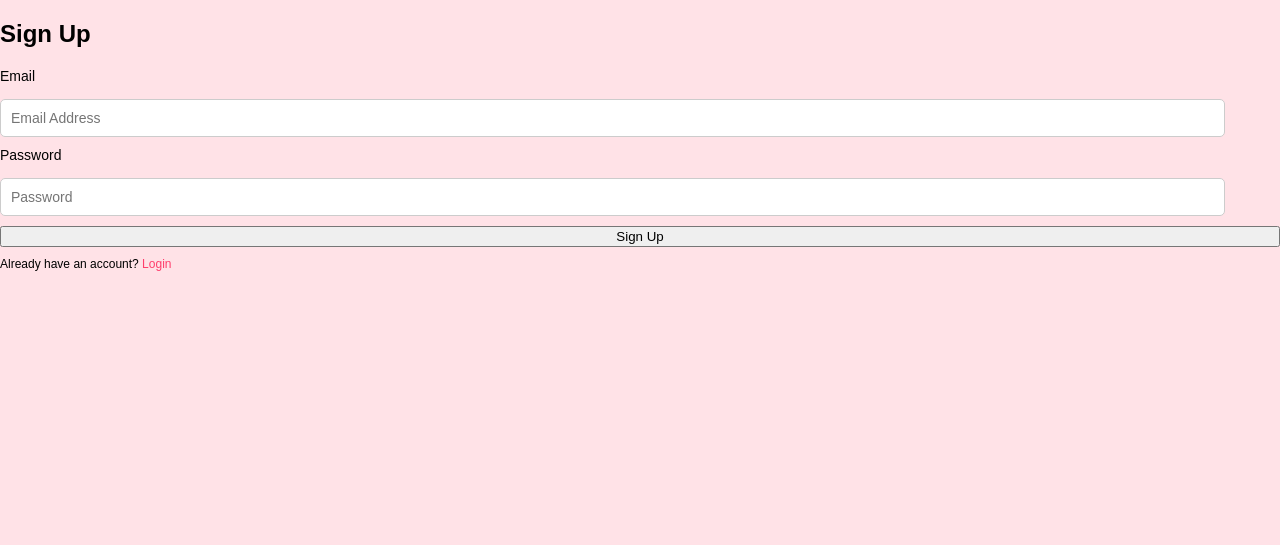
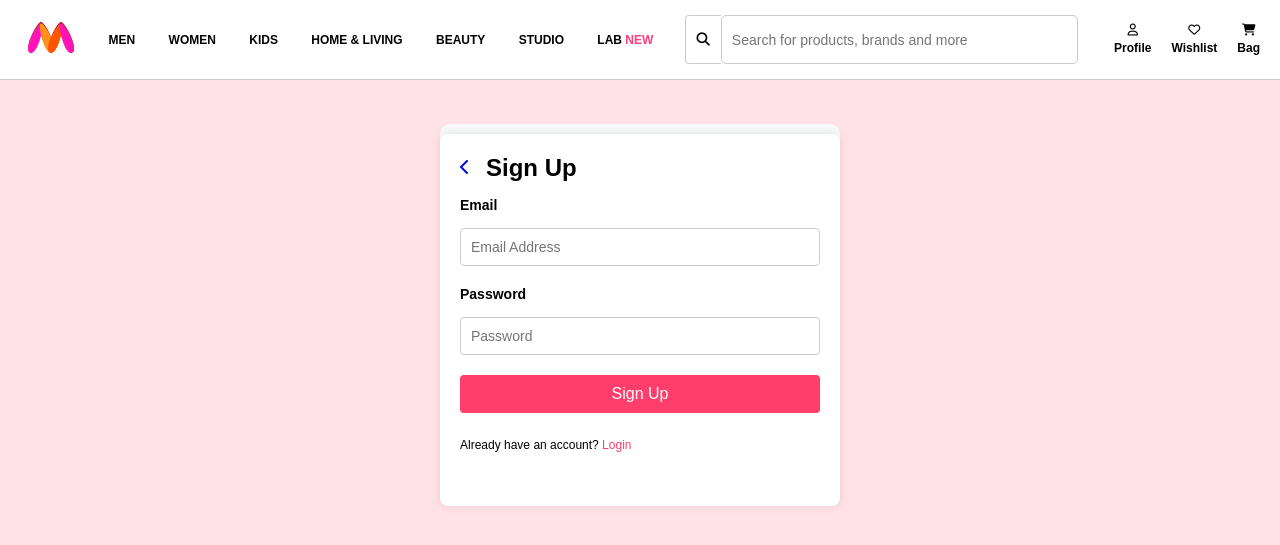
Before and after one commit to vansheeekaaa/FashionLab, a Django app: page /signup/ in a window 1280 px wide. Shown: the top 545 px of the page. Run offline with Django 5.2, Linux system fonts and the light colour scheme.

Commit message:
Signup page css done

```diff
--- a/myntra/settings.py
+++ b/myntra/settings.py
@@ -19,6 +19,8 @@ SECRET_KEY = "django-insecure-68a=e9wod@9u%sfcnui!m2*l!+bfi9l_*j)11jjrf*u7-psjaq
 DEBUG = True
 
 ALLOWED_HOSTS = []
+
+APPEND_SLASH = False
 
 INSTALLED_APPS = [
     'django.contrib.admin',
--- /dev/null
+++ b/static/css/signup.css
@@ -0,0 +1,64 @@
+.mobile-screen {
+    display: flex;
+    justify-content: center;
+    align-items: center;
+    height: 43vh;
+    background-color: #f8f9fa;
+    margin-top: 44px;
+}
+
+.screen-content {
+    width: 100%;
+    max-width: 421px;
+    padding: 20px;
+    background: #fff;
+    border-radius: 8px;
+    box-shadow: 0 0 10px rgba(0, 0, 0, 0.1);
+    height: 332px;
+    margin-top: 48px;
+}
+
+.container {
+    display: flex;
+    gap: 16px;
+    text-align: center;
+    align-items: center;
+}
+
+.signup-container {
+    display: flex;
+    flex-direction: column;
+    gap: 15px;
+}
+
+.signup-container h2 {
+    margin: 0;
+    /* font-family: 'Permanent Marker', cursive; */
+}
+
+.signup-container label {
+    font-weight: bold;
+}
+
+.signup-container input {
+    width: 94%;
+    padding: 10px;
+    margin-bottom: 10px;
+    border: 1px solid #ccc;
+    border-radius: 4px;
+}
+
+.signup-btn {
+    width: 100%;
+    padding: 10px;
+    background-color: #ff3e6c;
+    border: none;
+    border-radius: 4px;
+    color: #fff;
+    font-size: 16px;
+    cursor: pointer;
+}
+
+.signup-btn:hover {
+    background-color: #fb5a91;
+}
--- a/templates/signup.html
+++ b/templates/signup.html
@@ -1,6 +1,7 @@
 {% load static %}
 <!DOCTYPE html>
 <html lang="en">
+
 <head>
     <link rel="preconnect" href="https://fonts.googleapis.com">
     <link rel="preconnect" href="https://fonts.gstatic.com" crossorigin>
@@ -9,11 +10,51 @@
         integrity="sha512-SnH5WK+bZxgPHs44uWIX+LLJAJ9/2PkPKZ5QiAj6Ta86w+fsb2TkcmfRyVX3pBnMFcV7oQPJkl9QevSCWr3W6A=="
         crossorigin="anonymous" referrerpolicy="no-referrer" />
     <link rel="stylesheet" href="{% static 'css/lab.css' %}">
+    <link rel="stylesheet" href="{% static 'css/signup.css' %}">
     <title>Sign Up</title>
 </head>
+
 <body>
+    <nav class="navbar">
+        <div class="navbar-logo">
+            <img src="{% static 'Images/New-Myntra-Logo.png' %}" alt="Logo">
+        </div>
+        <div class="navbar-links">
+            <a href="#">MEN</a>
+            <a href="#">WOMEN</a>
+            <a href="#">KIDS</a>
+            <a href="#">HOME & LIVING</a>
+            <a href="#">BEAUTY</a>
+            <a href="#">STUDIO</a>
+            <a href="{% url 'lab' %}">LAB <span class="new-label">NEW</span></a>
+        </div>
+        <div class="navbar-search">
+            <button type="submit"><i class="fa-solid fa-magnifying-glass"></i></button>
+            <input type="text" placeholder="Search for products, brands and more">
+        </div>
+        <div class="navbar-icons">
+            <a href="#" class="icon-item">
+                <i class="fa-regular fa-user"></i>
+                <span>Profile</span>
+            </a>
+            <a href="#" class="icon-item">
+                <i class="fa-regular fa-heart"></i>
+                <span>Wishlist</span>
+            </a>
+            <a href="#" class="icon-item">
+                <i class="fa-solid fa-cart-shopping"></i>
+                <span>Bag</span>
+            </a>
+        </div>
+    </nav>
+
+    <div class="mobile-screen">
+        <div class="screen-content">
             <div class="signup-container">
+                <div class="container">
+                    <a href="{% url 'lab' %}"><i class="fas fa-chevron-left"></i></a>
                     <h2>Sign Up</h2>
+                </div>
                 {% if error %}
                 <p style="color: red;">{{ error }}</p>
                 {% endif %}
@@ -30,5 +71,8 @@
                 </form>
                 <p>Already have an account? <a href="{% url 'login' %}">Login</a></p>
             </div>
+        </div>
+    </div>
 </body>
+
 </html>
```
Also changed, not shown: db.sqlite3, trends/migrations/0005_designsubmission_user_email_and_more.py (added), trends/migrations/0006_signup_remove_designsubmission_user_email_and_more.py (added), trends/migrations/0007_delete_signup.py (added), trends/views.py (line endings or trailing spaces). Lines whose indentation alone changed are shown as unchanged.
